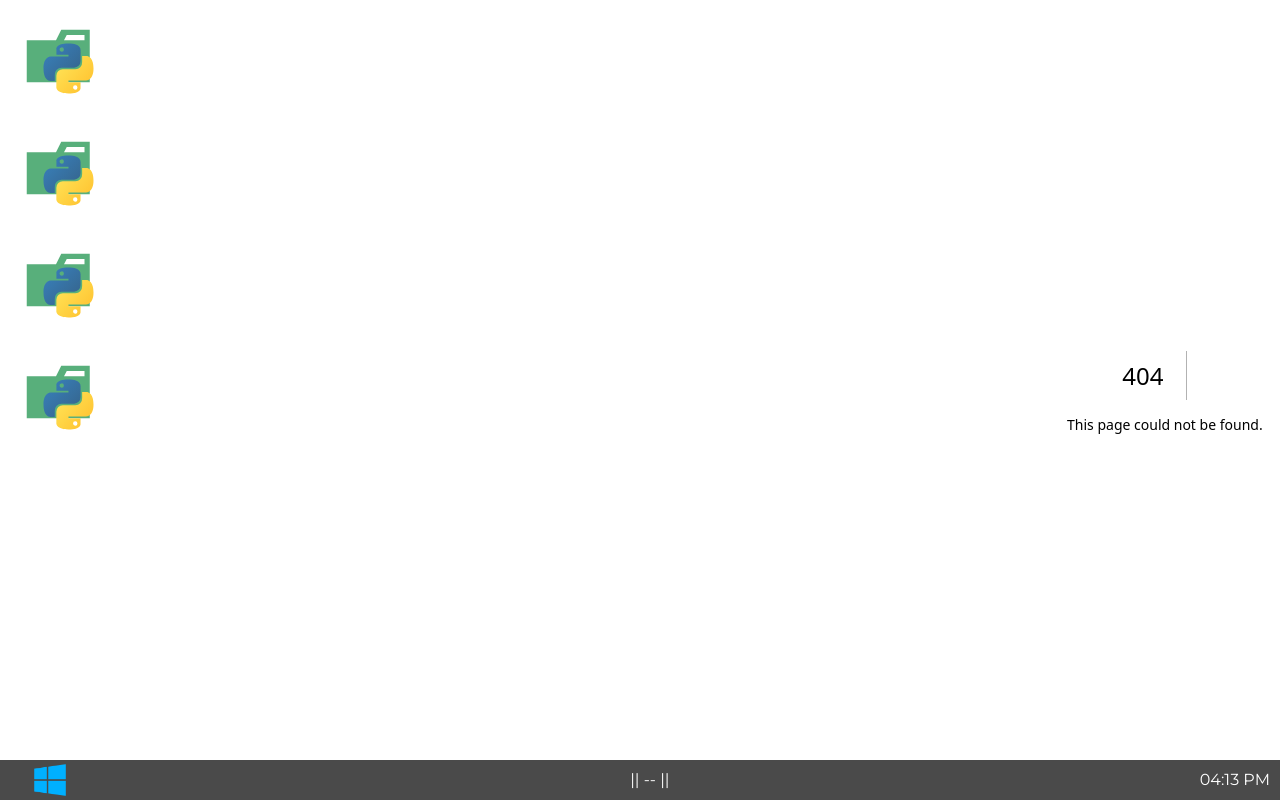
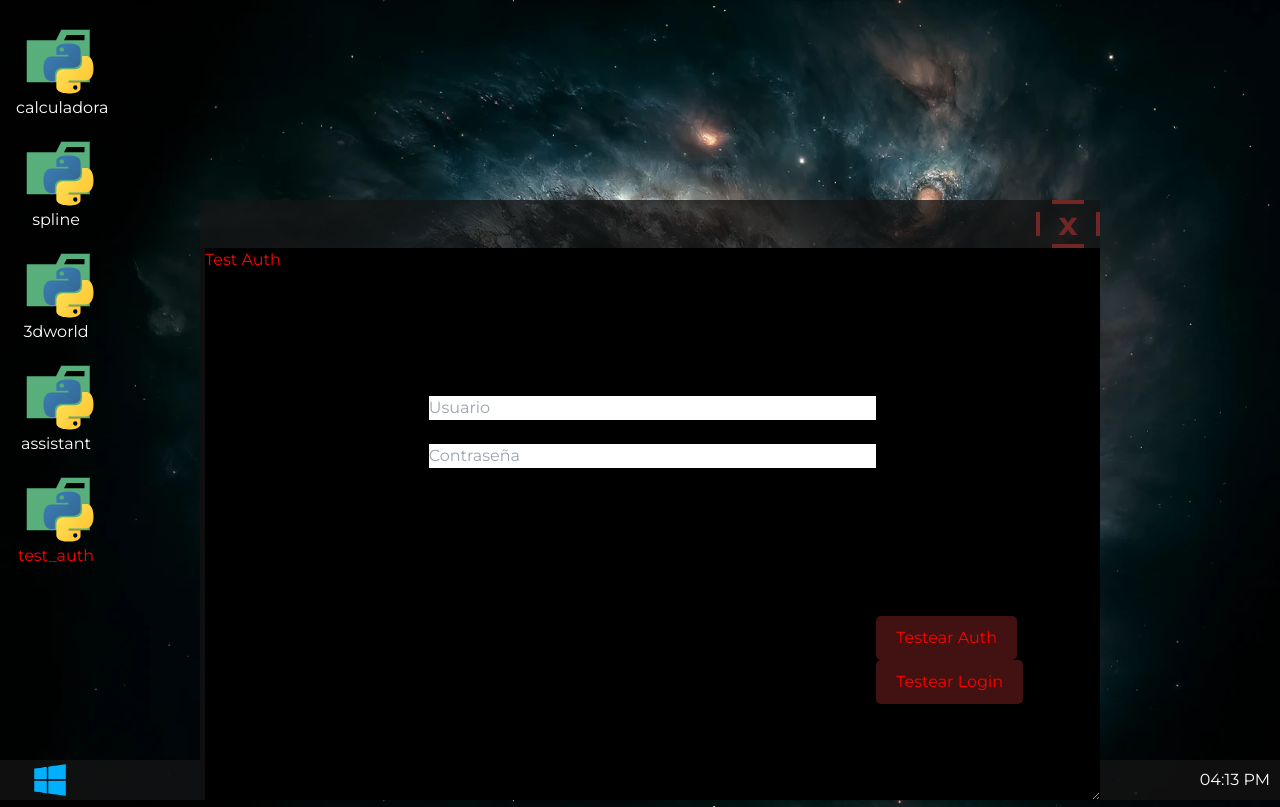
Before and after one commit to velkha/Orion-playground, a Next.js app: page /apps/test_auth in a window 1280 px wide. Before the commit this address had no page. Built offline with nearby package versions, Linux system fonts and the light colour scheme.

Commit message:
See you tomorrow fellow security

```diff
--- /dev/null
+++ b/app/apps/test_auth/page.tsx
@@ -0,0 +1,31 @@
+'use client'
+import '../../ui/styles/auth.css'
+import {login} from '../../components/Auth/Service'
+import React, { useState } from 'react';
+
+export default function TestAuth() {
+    const [user, setUser] = useState('');
+    const [password, setPassword] = useState('');
+    const handleAuth = () => {
+        console.log('Auth');
+    }
+    const handleLogin = () => {
+        console.log(login(user, password));
+    }
+
+    return (
+            <div className="auth_menu">
+                <div className='show_message'>
+                    <h1>Test Auth</h1>
+                </div>
+                <div className='login_details'>
+                <input type='text' placeholder='Usuario' value={user} onChange={e => setUser(e.target.value)} />
+        <input type='password' placeholder='Contraseña' value={password} onChange={e => setPassword(e.target.value)} />
+                </div>
+                <div className='send_details'>
+                    <button className='default' onClick={handleAuth}>Testear Auth</button>
+                    <button className='default' onClick={handleLogin}>Testear Login</button>
+                </div>
+            </div>
+    );
+}
--- a/app/components/Auth/Service.js
+++ b/app/components/Auth/Service.js
@@ -6,7 +6,7 @@ export const login = async (username, password) => {
     try {
         const response = await axios.post(API_URL, { username, password });
         if (response.data.token) {
-            localStorage.setItem('token', response.data.token); // Save the token in localStorage
+            localStorage.setItem('orion_token', response.data.token); // Save the token in localStorage
         }
         return response.data; // Return the full response data
     } catch (error) {
--- a/app/components/navComponents/nav-links.tsx
+++ b/app/components/navComponents/nav-links.tsx
@@ -20,6 +20,9 @@ export default function NavLinks() {
           <li>
             <NavLink href="/apps/assistant" src="/python.svg" alt="assistant" id="assistant" />
           </li>
+          <li>
+            <NavLink href="/apps/test_auth" src="/python.svg" alt="test_auth" id="test_auth" />
+          </li>
         </ul>
       </div>
     </nav>
--- /dev/null
+++ b/app/ui/styles/auth.css
@@ -0,0 +1,26 @@
+.auth_menu {
+    width: 100%;
+    height: 100%;
+    display: grid;
+    grid-template-columns: repeat(4, 1fr);
+    grid-template-rows: repeat(3, 1fr);
+}
+
+.login_details {
+    grid-column: 2 / span 2;
+    grid-row: 1 / span 2;
+    display: flex;
+    flex-direction: column;
+    gap: 1.5em;
+    justify-content: center;
+}
+
+.send_details {
+    grid-column: 4;
+    grid-row: 3;
+}
+
+.show_message {
+    grid-column: 1;
+    grid-row: 1 / span 3;
+}
--- a/app/ui/styles/globals.css
+++ b/app/ui/styles/globals.css
@@ -37,6 +37,15 @@ footer {
   height: 5%;
 }
 
+/* Default styles */
+button.default {
+  background-color: var(--color-primary);
+  color: var(--font-color);
+  border: none;
+  padding: 10px 20px;
+  border-radius: 5px;
+  cursor: pointer;
+}
 
 
 /* Mobile styles */
--- a/package.json
+++ b/package.json
@@ -14,6 +14,7 @@
     "@splinetool/r3f-spline": "^1.0.2",
     "@splinetool/react-spline": "^2.2.6",
     "@splinetool/runtime": "^1.0.94",
+    "axios": "^1.6.8",
     "next": "14.1.4",
     "react": "^18",
     "react-dom": "^18",
```
Also changed, not shown: 1 other file (tests, documents, lock files or other folders).
